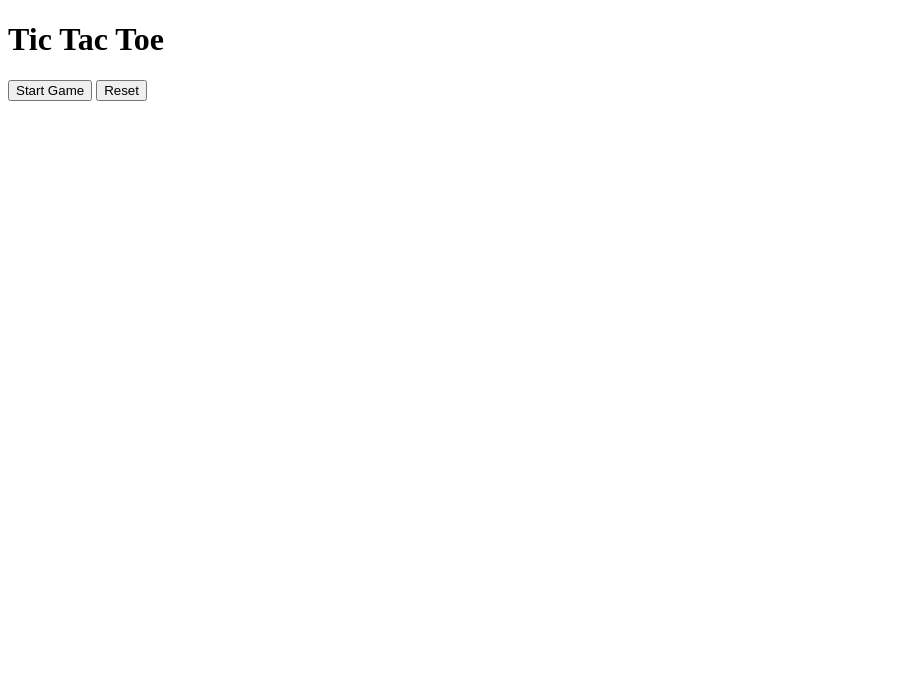
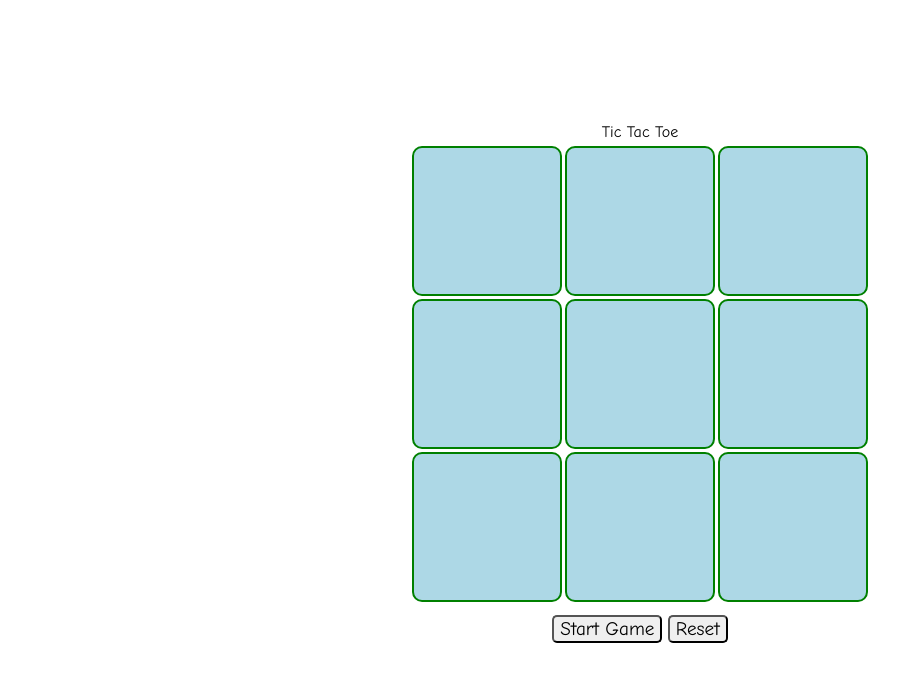
Before and after one commit to calvincheng919/tictactoe, a plain HTML site: page index.html in a window 1280 px wide. Shown: the whole page, without its empty margins (0-923 px from the left). Drawn offline with Linux system fonts and the light colour scheme.

Commit message:
css reset, style, references

```diff
--- a/css/reset.css
+++ b/css/reset.css
@@ -0,0 +1,48 @@
+/* http://meyerweb.com/eric/tools/css/reset/
+   v2.0 | 20110126
+   License: none (public domain)
+*/
+
+html, body, div, span, applet, object, iframe,
+h1, h2, h3, h4, h5, h6, p, blockquote, pre,
+a, abbr, acronym, address, big, cite, code,
+del, dfn, em, img, ins, kbd, q, s, samp,
+small, strike, strong, sub, sup, tt, var,
+b, u, i, center,
+dl, dt, dd, ol, ul, li,
+fieldset, form, label, legend,
+table, caption, tbody, tfoot, thead, tr, th, td,
+article, aside, canvas, details, embed,
+figure, figcaption, footer, header, hgroup,
+menu, nav, output, ruby, section, summary,
+time, mark, audio, video {
+	margin: 0;
+	padding: 0;
+	border: 0;
+	font-size: 100%;
+	font: inherit;
+	vertical-align: baseline;
+}
+/* HTML5 display-role reset for older browsers */
+article, aside, details, figcaption, figure,
+footer, header, hgroup, menu, nav, section {
+	display: block;
+}
+body {
+	line-height: 1;
+}
+ol, ul {
+	list-style: none;
+}
+blockquote, q {
+	quotes: none;
+}
+blockquote:before, blockquote:after,
+q:before, q:after {
+	content: '';
+	content: none;
+}
+table {
+	border-collapse: collapse;
+	border-spacing: 0;
+}
--- a/css/style.css
+++ b/css/style.css
@@ -0,0 +1,49 @@
+/* * {
+  outline: 1px solid
+} */
+
+#wrapper{
+  display: flex;
+  flex-direction: column;
+  justify-content: center;
+  align-items: center;
+  height: 768px;
+  font-family: "Comic Sans MS", "Comic Sans", cursive;
+}
+
+#container {
+  display: grid;
+  grid-template-columns: repeat(3, 150px);
+  grid-template-rows: repeat(3, 150px);
+  grid-gap: 3px;
+  grid-template-areas:
+    "one two three"
+    "four five six"
+    "seven eight nine";
+/*   grid-auto-flow: column; */
+
+}
+div {
+  padding: 3px;
+}
+footer{
+  padding: 10px;
+}
+.item{
+  display: flex;
+  border: 2px green solid;
+  background-color: lightblue;
+  font-size: 2.5em;
+  justify-content: center;
+  align-items: center;
+  border-radius: 10px
+}
+.item_3 {
+
+}
+
+button{
+  font-family: "Comic Sans MS", "Comic Sans", cursive;
+  font-size: 1.2em;
+  border-radius: 5px;
+}
--- a/index.html
+++ b/index.html
@@ -5,6 +5,8 @@
   <meta name="viewport" content="width=device-width, initial-scale=1.0">
   <meta http-equiv="X-UA-Compatible" content="ie=edge">
   <title>Document</title>
+  <link rel="stylesheet" href="./css/reset.css">
+  <link rel="stylesheet" href="./css/style.css">
 </head>
 <body>
   <div id="wrapper">
@@ -27,5 +29,6 @@
       <button id="btnReset">Reset</button>
     </footer>
   </div>
+  <script src="./js/app.js"></script>
 </body>
 </html>
```
